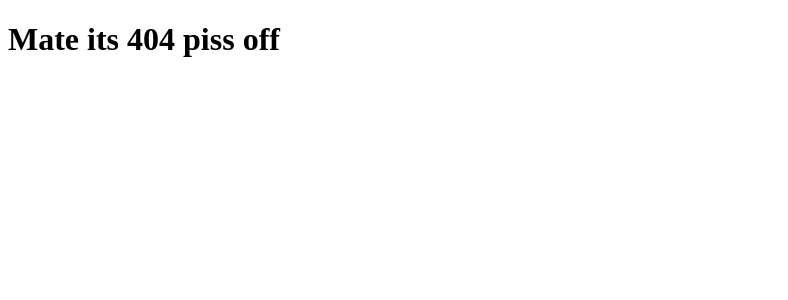
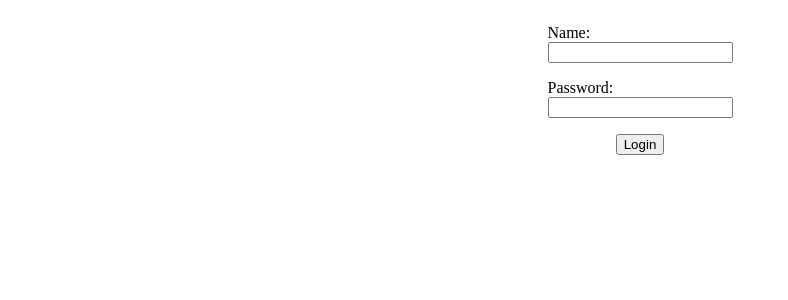
Before and after one commit to Karyum/Auth, a React app: page /login in a window 1280 px wide. Before the commit this address had no page. Shown: the top 300 px of the page, without its empty margins (0-788 px from the left). Built offline with nearby package versions, Linux system fonts and the light colour scheme.

Commit message:
improved initial components

```diff
--- a/src/client/ClientApp.jsx
+++ b/src/client/ClientApp.jsx
@@ -2,13 +2,15 @@ import React from 'react';
 import { render } from 'react-dom';
 import { BrowserRouter, Route, Switch } from 'react-router-dom';
 
-import App from './App';
+import Login from './Login';
 import FourOhFour from './404';
+import Signup from './Signup';
 
 const ClientApp = () => (
   <BrowserRouter>
     <Switch>
-      <Route exact path="/" component={App} />
+      <Route exact path="/" component={Signup} />
+      <Route exact path="/login" component={Login} />
       <Route component={FourOhFour} />
     </Switch>
   </BrowserRouter>
--- a/src/client/App.jsx
+++ b/src/client/Login.jsx
@@ -31,7 +31,7 @@ const Button = styled.button`
   margin-top: 1rem;
 `;
 
-class App extends Component {
+class Login extends Component {
   constructor() {
     super();
 
@@ -57,6 +57,7 @@ class App extends Component {
       window.location.href = '/doSomething';
     }
   }
+
   render() {
     return (
       <Wrapper onSubmit={this.handleSubmit}>
@@ -66,13 +67,13 @@ class App extends Component {
         </Label>
         {this.state.nameMessage}
         <Label>
-          Age:
-          <Input type="number" name="age" required />
+          Password:
+          <Input type="number" name="login" required />
         </Label>
-        <Button type="Submit">Submit</Button>
+        <Button type="Submit">Login</Button>
       </Wrapper>
     );
   }
 }
 
-export default App;
+export default Login;
```
